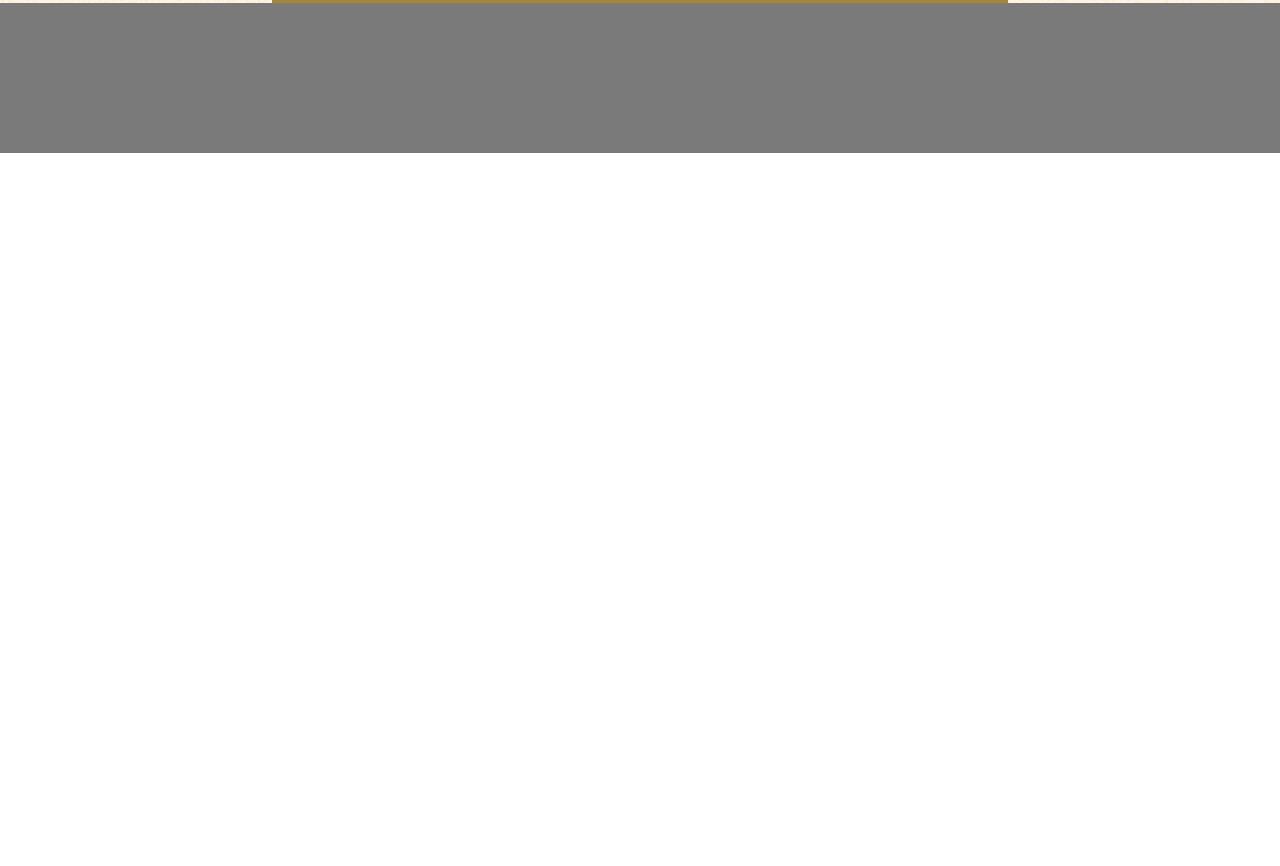
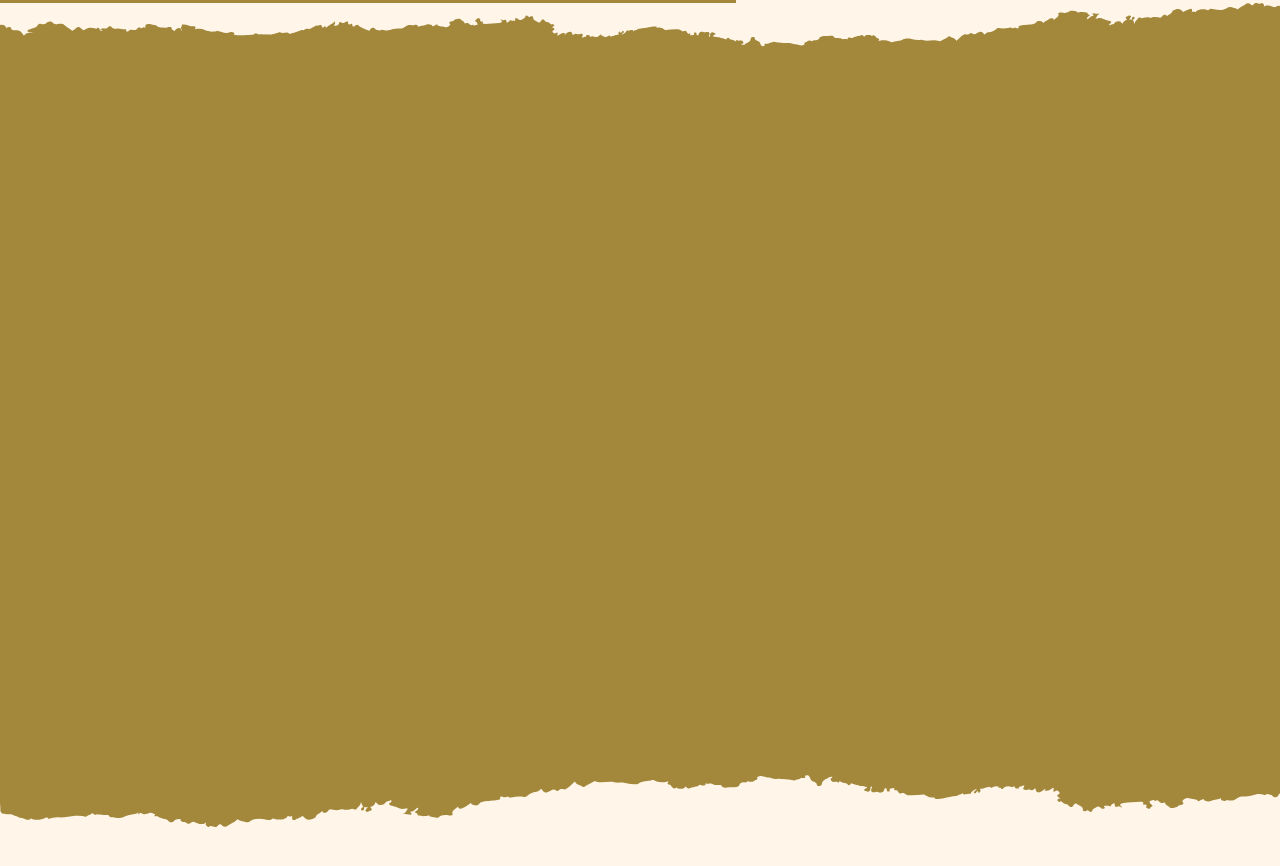
Before and after one commit to reasonsx/fantasy-quest-website, a Vue app in the folder 2nd-sem-project/: page / in a window 1280 px wide. Shown: the part 1180-2046 px from the top of the page. Before the commit the page ends 1333 px from the top, so only its background shows below. Built offline with nearby package versions, Linux system fonts and the light colour scheme; a web font is replaced by a local one.

Commit message:
some major changes or not
added the torn paper svg

```diff
--- a/2nd-sem-project/src/App.vue
+++ b/2nd-sem-project/src/App.vue
@@ -32,6 +32,15 @@ import { RouterLink, RouterView } from 'vue-router'
         referrerpolicy="no-referrer-when-downgrade"></iframe>
     </div>
 
+    <div class="about-background-container">
+    <div class="torn-paper-top"></div>
+
+
+
+      <div class="about-container"></div>
+      <div class="torn-paper-bottom"></div>
+    </div>
+
   </body>
 
 
@@ -41,10 +50,10 @@ import { RouterLink, RouterView } from 'vue-router'
 
 <style>
 body {
-  background-image: url('../src/assets/img/background-svg.svg');
+  /* background-image: url('../src/assets/img/background-svg.svg'); */
+  background-color: #FFF6E9;
   display: flex;
   flex-direction: column;
-  align-items: center;
 }
 
 p {
@@ -63,7 +72,20 @@ li {
   margin: 10px;
 
 }
-
+.torn-paper-top {
+  display: flex;
+  height: 120px;
+  width: 100%;
+  background: url('../src/assets/img/torn-paper-top-svg.svg') no-repeat;
+  background-size: cover;
+}
+.torn-paper-bottom {
+  display: flex;
+  height: 144px;
+  width: 100%;
+  background: url('../src/assets/img/torn-paper-bottom-svg.svg') no-repeat;
+  background-size: cover;
+}
 .logo {
   background-color: #7a7a7a;
   width: 30px;
@@ -89,7 +111,7 @@ li {
   height: 560px;
   background-color: #ffffff;
   border-radius: 176px 176px 0 0;
-  border: 8px solid var(--gold-color);
+  border: 12px solid var(--gold-color);
   box-sizing: border-box;
   overflow: hidden;
 
@@ -125,9 +147,23 @@ li {
   font-weight: 600;
   font-size: 16px;
 }
-
+.about-background-container {
+  width: 100%;
+  height: auto;
+  background-color: #FFF6E9;
+  display: flex;
+  flex-direction: column;
+}
+.about-container {
+  width: 100%;
+  height: 560px;
+  background-color: var(--gold-color);
+  box-sizing: border-box;
+  overflow: hidden;
+}
 footer {
-  background-color: #7a7a7a;
+  background-color: #FFF6E9;
   height: 150px;
 }
+
 </style>
```
Also changed, not shown: 2nd-sem-project/src/assets/img/torn-paper-bottom-svg.svg (added), 2nd-sem-project/src/assets/img/torn-paper-top-svg.svg (added).
